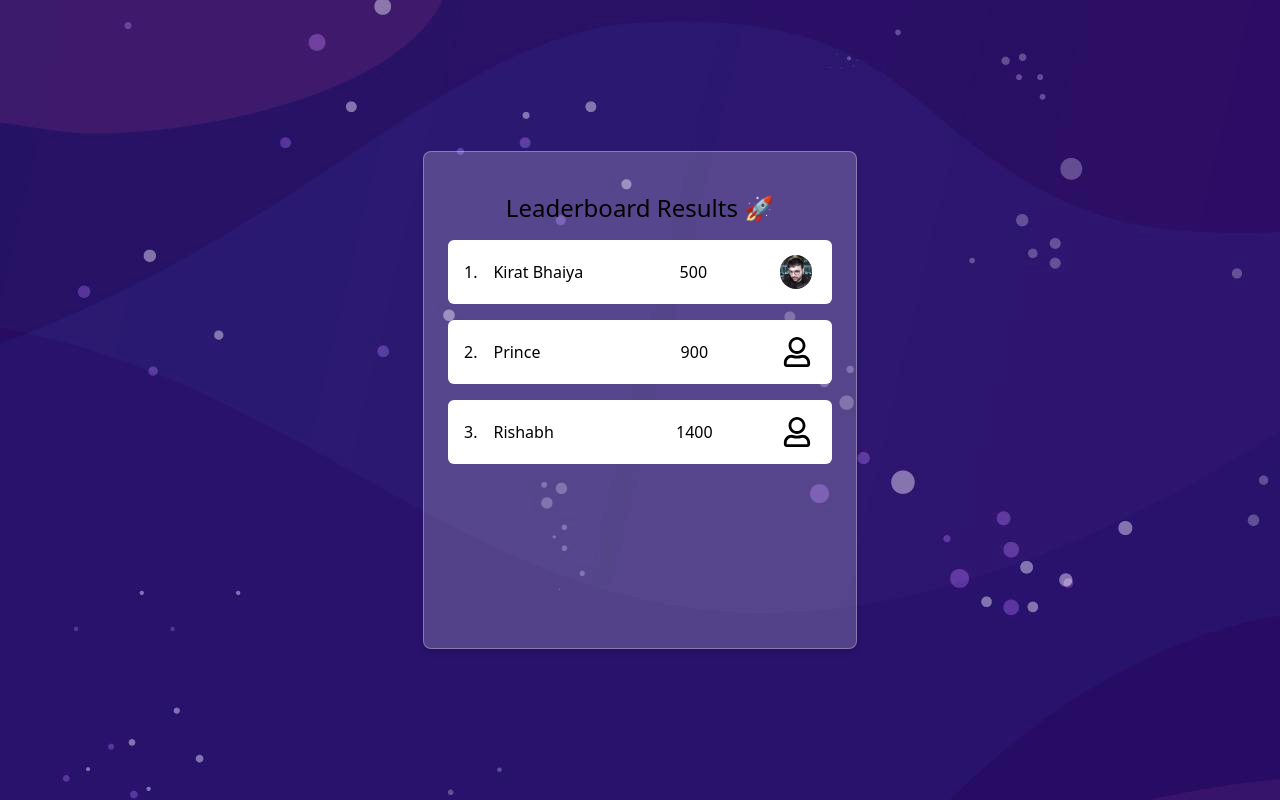
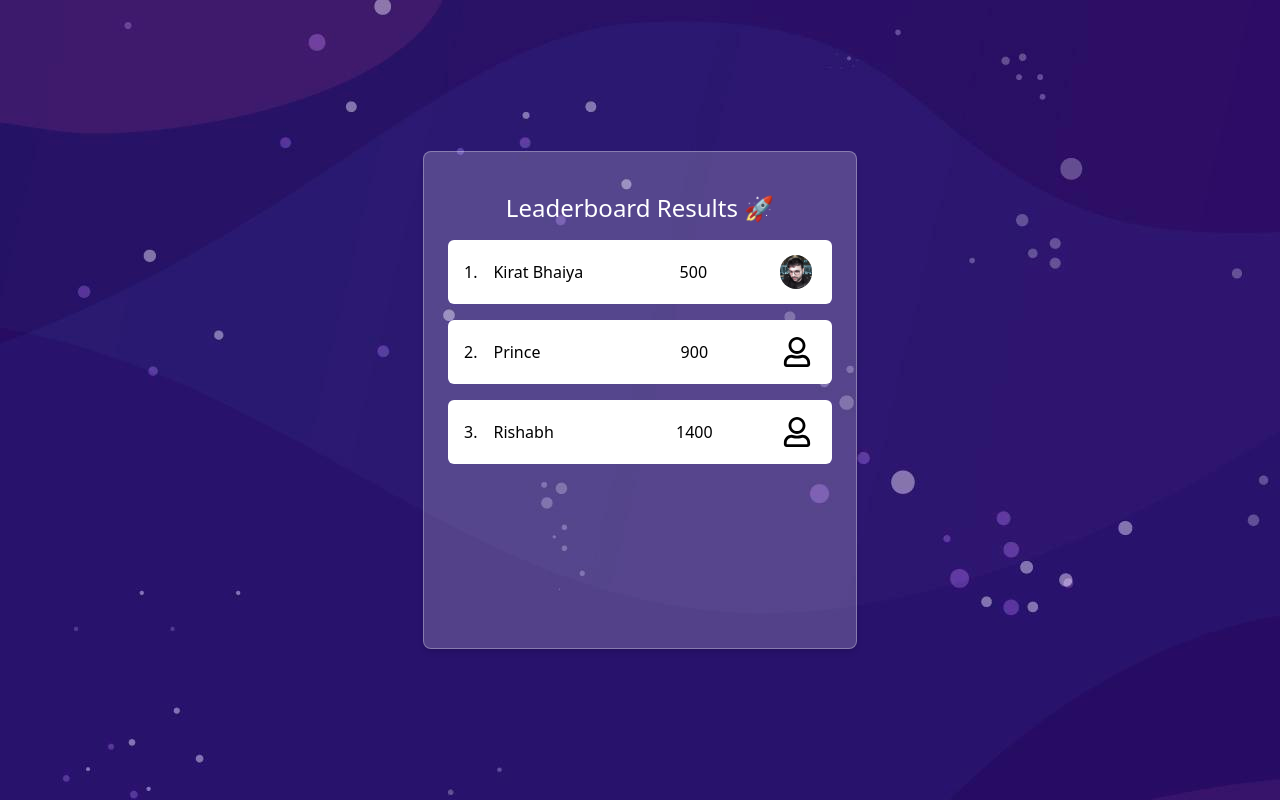
Before and after one commit to hkirat/quiz-app-next, a React (Vite) app: page / in a window 1280 px wide. Built offline with nearby package versions, Linux system fonts and the light colour scheme.

Commit message:
minor fix

```diff
--- a/src/pages/Leaderboard.tsx
+++ b/src/pages/Leaderboard.tsx
@@ -6,7 +6,7 @@ function Leaderboard() {
 
     return (
         <div className="bg-opacity-20 bg-white backdrop-blur-5 border border-opacity-30 border-solid border-white dark:border-gray-800 dark:bg-gray-800 dark:bg-opacity-20 p-6 rounded-lg shadow-md">
-            <h1 className="text-2xl text-center my-4 text-wh">
+            <h1 className="text-2xl text-center my-4 text-white">
                 Leaderboard Results 🚀
             </h1>
             <div className="overflow-y-scroll h-96">
```
